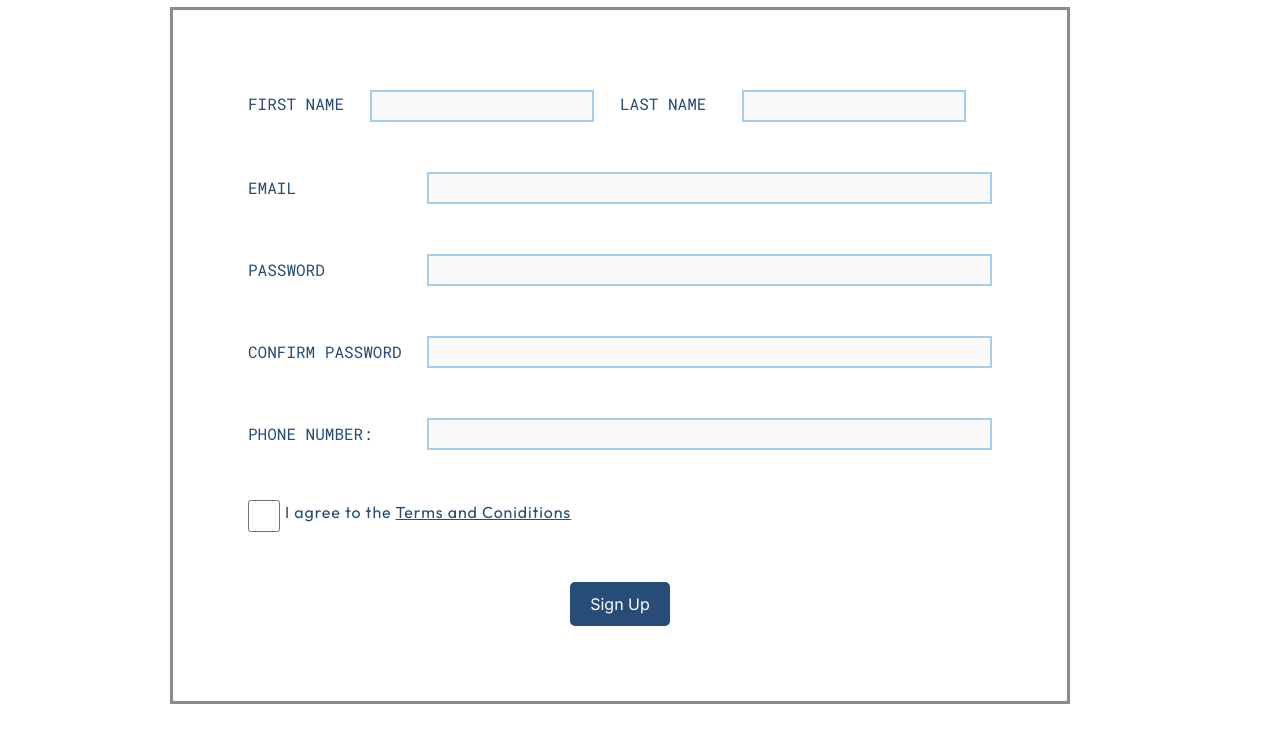
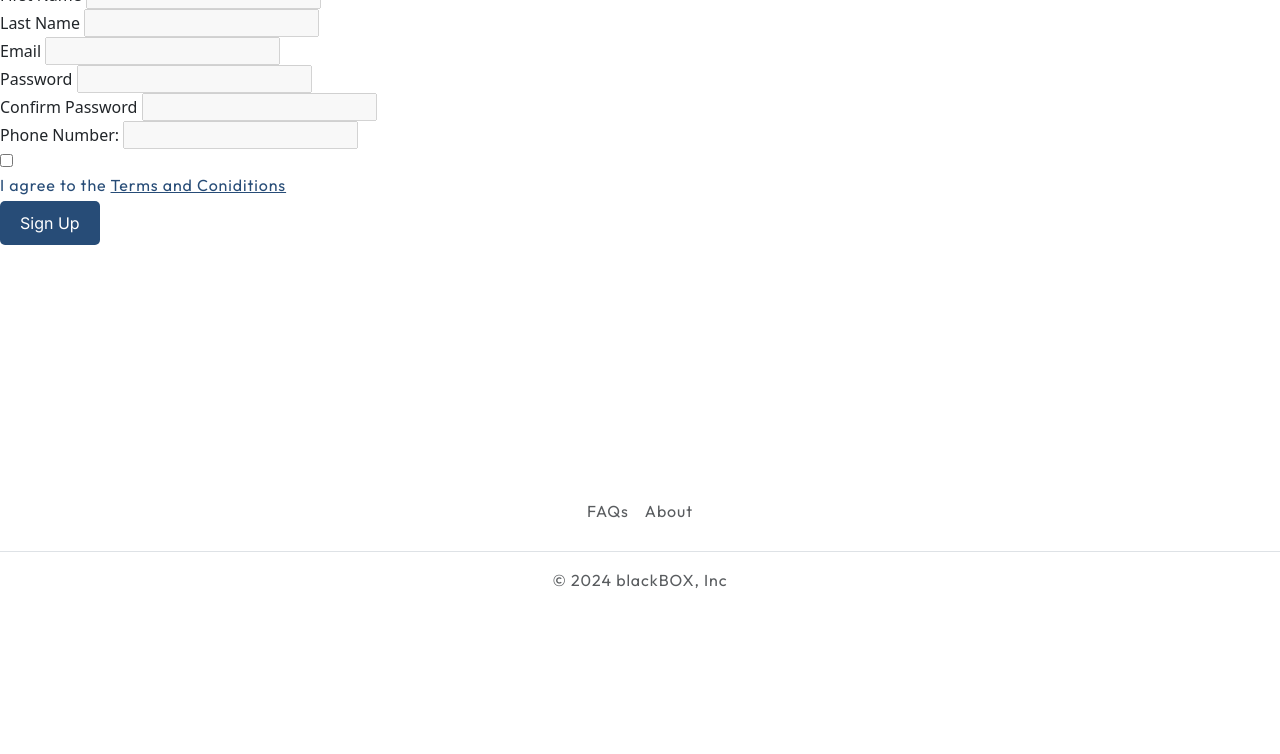
Before and after one commit to blackBoxx2/PROG1180-V2, a plain HTML site: page registration.html in a window 1280 px wide. Shown: the part 164-918 px from the top of the page. After the commit the page ends 800 px from the top, so only its background shows below. Drawn offline with nearby package versions, Linux system fonts and the light colour scheme.

Commit message:
fix log in page

```diff
--- a/css/style.css
+++ b/css/style.css
@@ -88,13 +88,14 @@
         button, input[type=submit]{
             padding: 10px 20px;
             border-radius: 5px;
-            border-radius: 5px;
             font-family: var(--btn-text-fontFamily);
             font-size: var(--btn-fontSize);
             background-color: var(--heading-primary-color);
             color: #fff;
             border: none;
         }
+
+
 
         .cta-btn{
 
@@ -126,21 +127,13 @@
         }
         body{ /* added for centering */
             max-width: 100%;
-            /* text-align: center;
-            display: flex;
-            justify-content: center;
-            align-items: center; */
             margin: 0 auto;
         }
-        label{
-            font-family: var(--heading-primary-fontFamily);
-            color: var(--heading-primary-color);
-            text-transform: uppercase;
-        }
-        input{
+
+        /* input{
             border-color: var(--heading-secondary-color);
             border-style:solid;
-        }
+        } */
        /*  ===========================
           Header/Navbar sSection
       =========================== */
@@ -173,76 +166,3 @@
     vertical-align: middle;
     text-decoration: none;
 }
-       /*  ===========================
-          Custom classes/divs
-      =========================== */
-
-.form-container{ /*entire form */
-    text-align: left;
-    max-width: 1000px;
-    width: 100%;
-    padding: 20px;
-    border-radius: 8px;
-    background-color: #fff;
-    margin: 0 auto;
-}
-
-.form-group-wrapper{ /* boxed form with border */
-    padding: 75px;
-    width: 900px;
-    margin: 10px;
-    border-color: #8b8c89;
-    border-style: solid;
-}
-
-.form-names {
-    display: flex;
-}
-
-.form-field {
-    display: flex;
-    align-items: center;
-    margin-bottom: 50px;
-}
-
-.form-field, .form-names{
-    flex: 1;
-}
-
-.form-checkbox{
-    display:flex;
-    text-align: right;
-    gap:5px;
-    margin-bottom: 50px;
-}
-
-.form-btn{
-    text-align: center;
-}
-
-.inputName{
-    width: 14em; /*max number I could use without first and name being on seperate lines */
-    margin-top: 0.3em;
-    margin-right: 10px;
-}
-
-input{
-  width: 100%;
-  height: 2em;
-}
-
-input[type="checkbox"]{
-    width: 2em;
-    height: 2em;
-  }
-
-label{
-    display:flex;
-    width: 30%; /* Width 30% so the labels are all the same length */
-    margin-right: 10px;
-}
-
-.form-text{
-    text-align: center;
-    margin-bottom: 20px;
-}
```
Also changed, not shown: login.html (+19 -27 lines).
